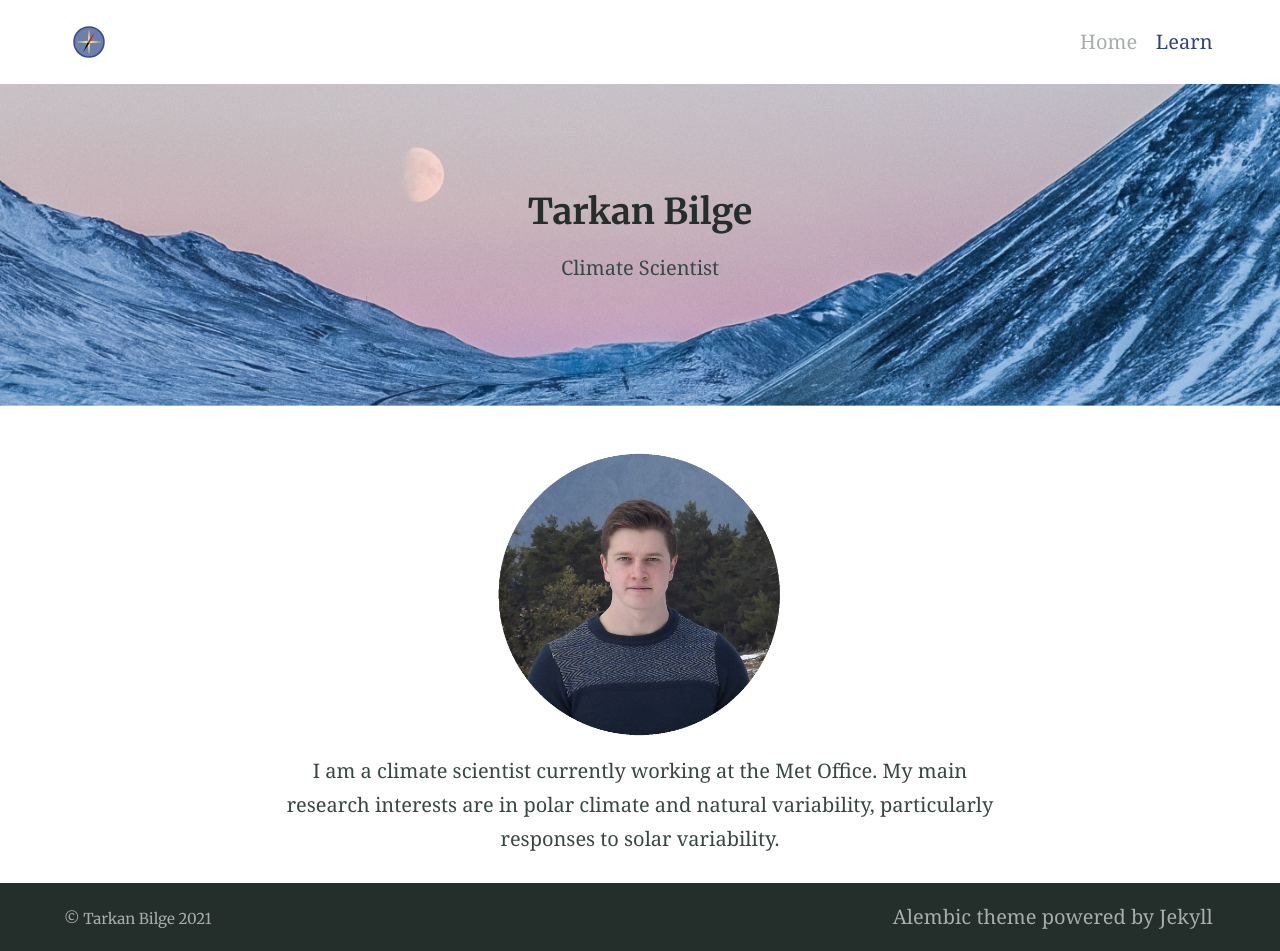
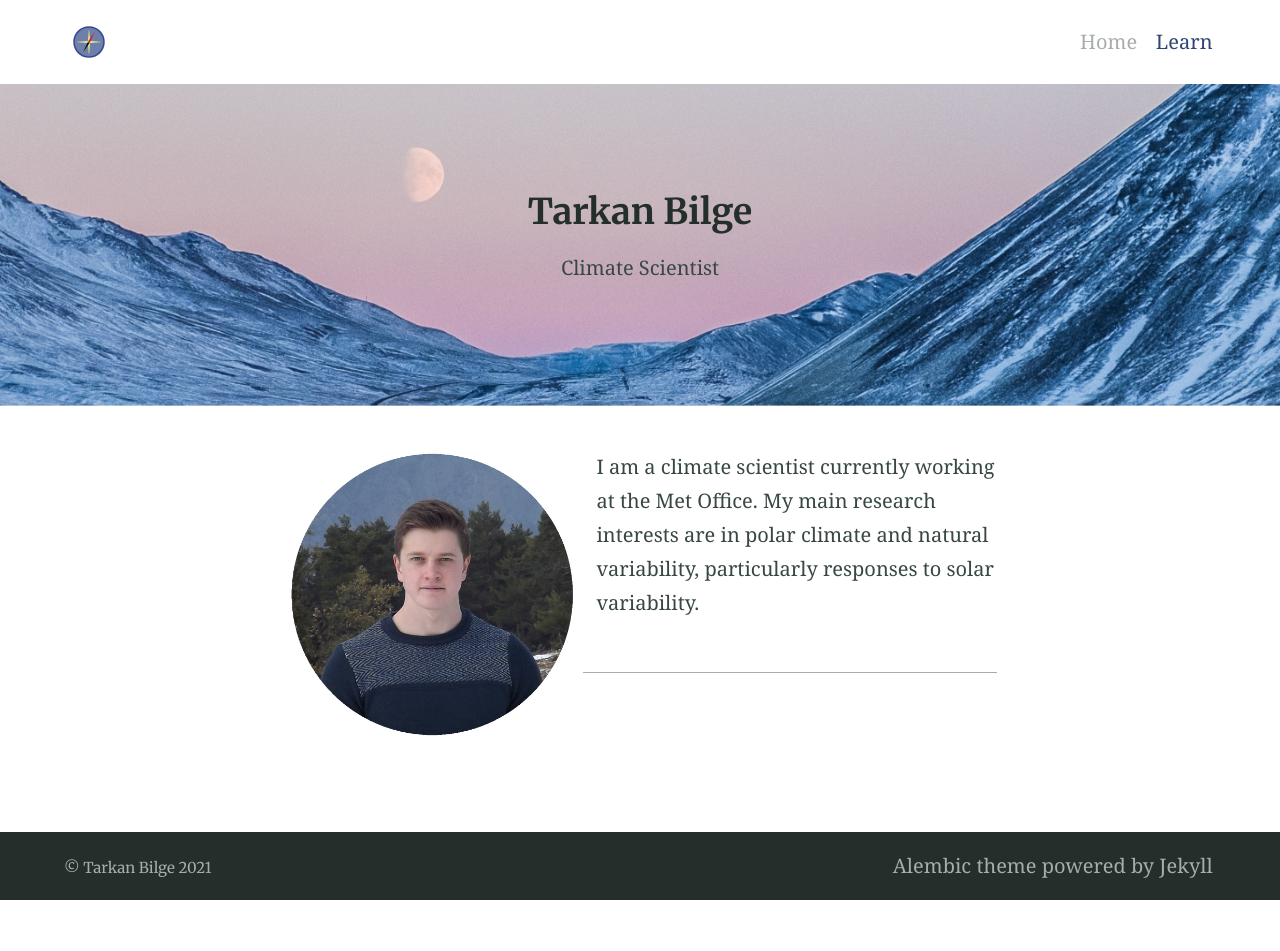
Before and after one commit to tarkanbilge/tarkanbilge.github.io, a Jekyll site: the page built from index.md, in a window 1280 px wide. Built offline with Jekyll 4.4.1, drawn with Linux system fonts in a browser that asks for light colours; after the commit the page ends 900 px from its top, so only the background shows below that.

Commit message:
Reformat opening text

```diff
--- a/index.md
+++ b/index.md
@@ -7,6 +7,8 @@ feature_image: "https://tarkanbilge.github.io/assets/mountain1.jpg"
 ---
 
 
-{% include figure.html image="https://tarkanbilge.github.io/assets/web_profile1.jpg" position="center" width="300" height="800" %}
+{% include figure.html image="https://tarkanbilge.github.io/assets/web_profile1.jpg" position="left" width="300" height="800" %}
 
-<div style="text-align: center"> I am a climate scientist currently working at the Met Office. My main research interests are in polar climate and natural variability, particularly responses to solar variability.  </div>
+<div style="text-align: left"> I am a climate scientist currently working at the Met Office. My main research interests are in polar climate and natural variability, particularly responses to solar variability.  </div>
+
+---
```
